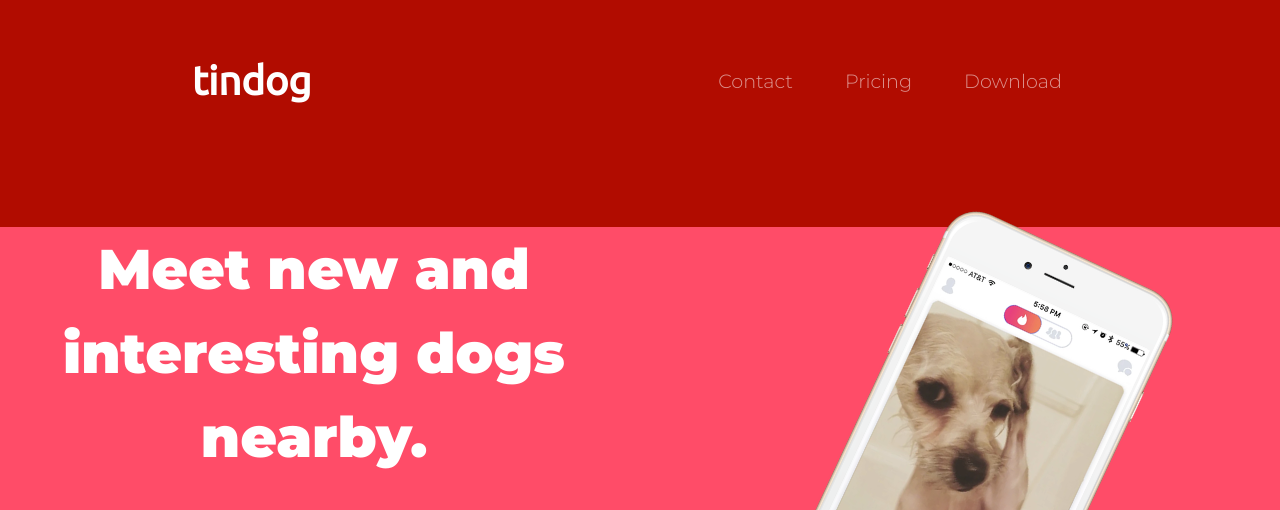
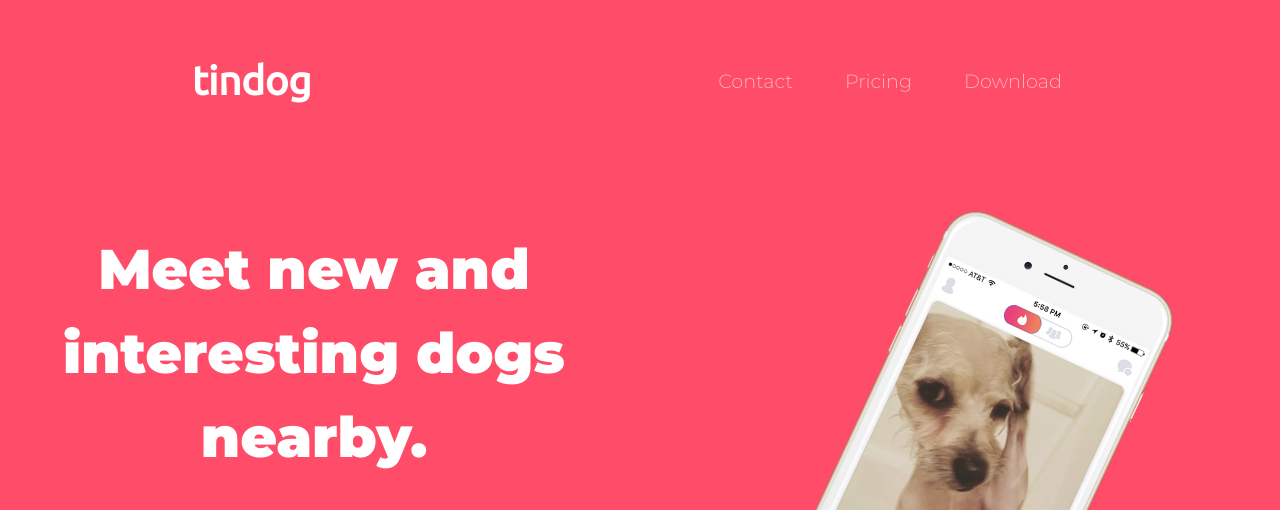
Before and after one commit to Rocksteady0101/TinDog, a plain HTML site: page index.html in a window 1280 px wide. Shown: the top 510 px of the page. Drawn offline with nearby package versions, Linux system fonts and the light colour scheme.

Commit message:
Update styles.css

```diff
--- a/styles.css
+++ b/styles.css
@@ -34,7 +34,7 @@ p {
 }
 
 #nav {
-  background-color:#b10c00;
+  background-color:#ff4c68;
   text-align: center;
   position: relative;
 z-index: 1;
```
